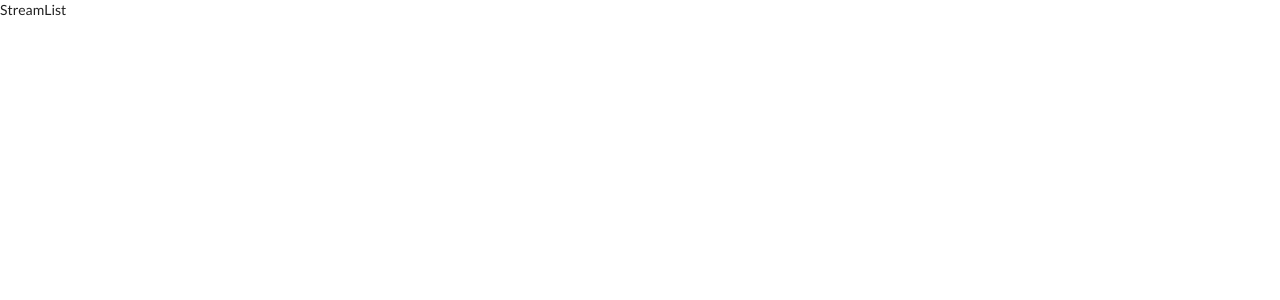
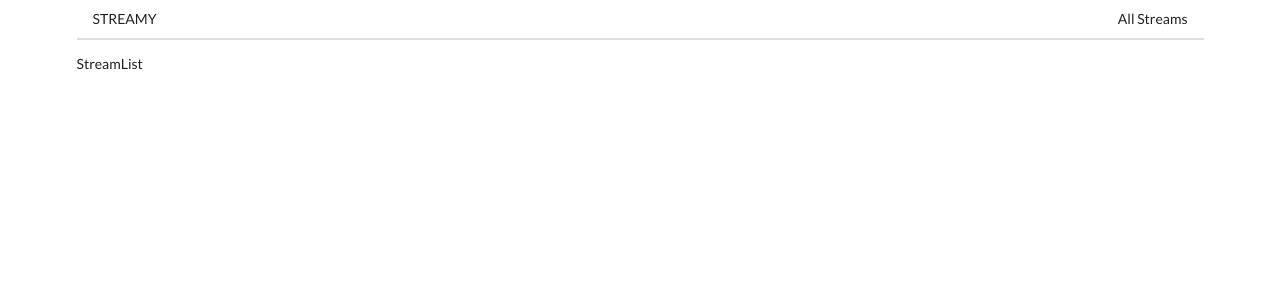
Before and after one commit to cefdev/Streamy, a React (Create React App) app in the folder client/: page / in a window 1280 px wide. Shown: the top 300 px of the page. Built offline with nearby package versions, Linux system fonts and the light colour scheme.

Commit message:
Build Header component

```diff
--- a/client/src/components/App.js
+++ b/client/src/components/App.js
@@ -1,5 +1,5 @@
 import React from "react";
-import { BrowserRouter, Route, Link } from "react-router-dom";
+import { BrowserRouter, Route } from "react-router-dom";
 
 import StreamCreate from "./streams/StreamCreate";
 import StreamEdit from "./streams/StreamEdit";
@@ -7,12 +7,15 @@
 import StreamList from "./streams/StreamList";
 import StreamShow from "./streams/StreamShow";
 
+import Header from "./Header";
+
 const App = () => {
   return (
-    <div>
-      {/*using Reac-tRouter-DOM to navigate between components and show each one depends on the its path*/}
+    <div className="ui container">
+      {/*using React-Router-DOM to navigate between components and show each one depends on the its path*/}
       <BrowserRouter>
         <div>
+          <Header />
           <Route path="/" exact component={StreamList} />
           <Route path="/streams/new" component={StreamCreate} />
           <Route path="/streams/edit" component={StreamEdit} />
--- /dev/null
+++ b/client/src/components/Header.js
@@ -0,0 +1,19 @@
+import React from "react";
+import { Link } from "react-router-dom";
+
+const Header = () => {
+  return (
+    <div className="ui secondary pointing menu">
+      <Link to="/" className="item">
+        STREAMY
+      </Link>
+      <div className="right menu">
+        <Link to="/" className="item">
+          All Streams
+        </Link>
+      </div>
+    </div>
+  );
+};
+
+export default Header;
```
